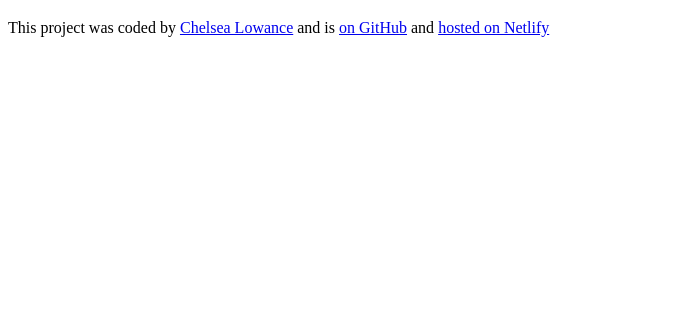
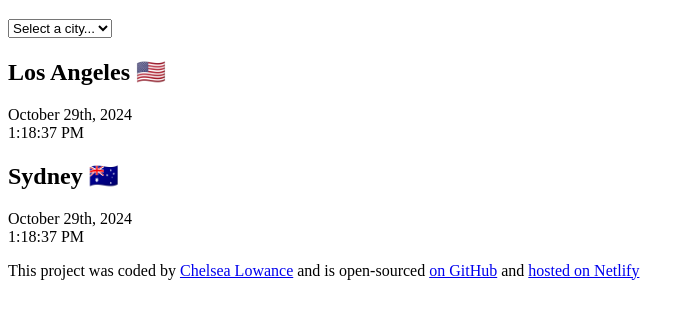
Before and after one commit to clowance/PlusAddOn-World-Clock-Project, a plain HTML site: page index.html in a window 1280 px wide. Shown: the part 61-380 px from the top of the page, without its empty margins (0-694 px from the left). Drawn offline with Linux system fonts and the light colour scheme.

Commit message:
added basic html

```diff
--- a/index.html
+++ b/index.html
@@ -7,14 +7,32 @@
     <title>World Clock</title>
   </head>
   <body>
-    <h1>World Clock</h1>
+    <div class="container">
+      <h1>World Clock</h1>
+      <select name="" id="">
+        <option value="">Select a city...</option>
+        <option value="">London</option>
+        <option value="">New York</option>
+        <option value="">Auckland</option>
+      </select>
+      <div class="cities">
+        <h2>Los Angeles 🇺🇸</h2>
+        <div class="date">October 29th, 2024</div>
+        <div class="time">1:18:37 PM</div>
+      </div>
+       <div class="cities"></div>
+        <h2>Sydney 🇦🇺</h2>
+        <div class="date">October 29th, 2024</div>
+        <div class="time">1:18:37 PM</div>
+      </div>
+    </div>
     <footer>
       <p>
         This project was coded by
         <a href="https://github.com/clowance" target="_blank"
           >Chelsea Lowance</a
         >
-        and is
+        and is open-sourced
         <a
           href="https://github.com/clowance/PlusAddOn-World-Clock-Project"
           target="_blank"
```
Also changed, not shown: 1 other file.
